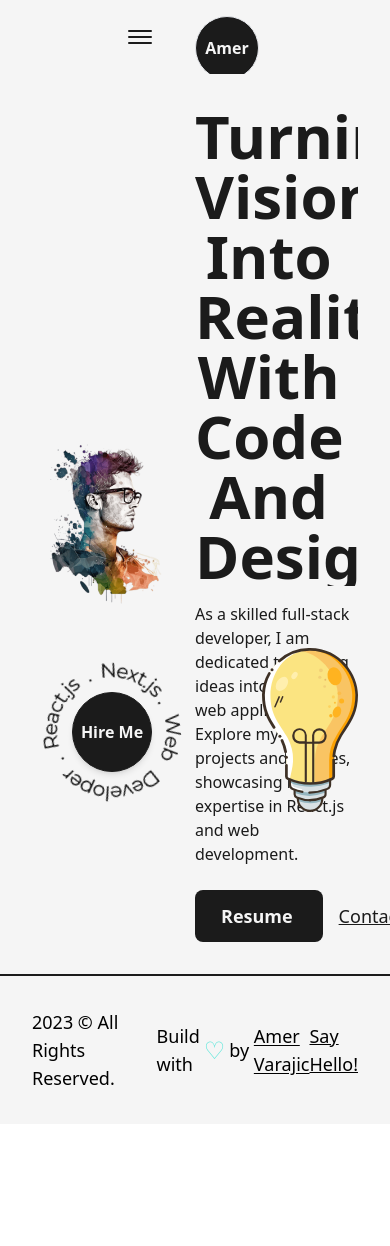
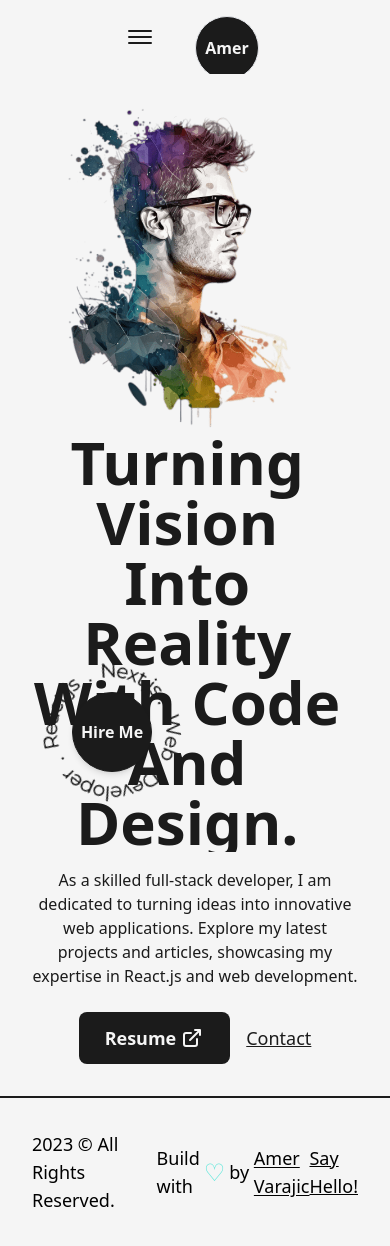
Before and after one commit to amerv97/Next.js-amervarajic-portfolio, a Next.js app in the folder Next.js-Developer-Portfolio-Starter-Code-main/: page / in a window 390 px wide. Before the commit the page ends 1124 px from the top, so only its background shows below. Built offline with nearby package versions, Linux system fonts and the light colour scheme.

Commit message:
responsive text, image buttons for home page

```diff
--- a/Next.js-Developer-Portfolio-Starter-Code-main/src/pages/index.js
+++ b/Next.js-Developer-Portfolio-Starter-Code-main/src/pages/index.js
@@ -16,18 +16,18 @@
         <meta name="description" content="Generated by create next app" />
       </Head>
       <main className="flex items-center text-dark w-full min-h-screen dark:text-light">
-        <Layout className="pt-0">
-          <div className="flex items-center justify-between w-full">
-            <div className="w-1/2">
+        <Layout className="pt-0 md:pt-16 sm:pt8">
+          <div className="flex items-center justify-between w-full lg:flex-col">
+            <div className="w-1/2 md:w-full">
               <Image
                 src={profilePic}
                 alt="Amer Varajic"
-                className="w-full h-auto"
+                className="w-full h-auto lg:hidden md:inline-block ms:w-full "
                 priority
                 sizes="(max-width: 768px) 100vw, (max-width: 1200px) 50vw, 33vw"
               />
             </div>
-            <div className="w-1/2 flex flex-col self-center items-center">
+            <div className="w-1/2 flex flex-col self-center items-center lg:w-full lg:text-center ">
               <h1> </h1>
               <AnimatedText
                 text="Turning Vision Into Reality With Code And Design."
@@ -39,7 +39,7 @@
                 projects and articles, showcasing my expertise in React.js and
                 web development.
               </p>
-              <div className="flex items-center self-start mt-2">
+              <div className="flex items-center self-start mt-2 lg:self-center">
                 <Link
                   href="/dummy.pdf"
                   target={"_blank"}
@@ -63,7 +63,7 @@
 
         <HireMe />
 
-        <div className="w-24 absolute right-8 bottom-8 inline-block">
+        <div className="w-24 absolute right-8 bottom-8 inline-block md:hidden">
           <Image
             src={lightBulb}
             alt="Amer Varajic"
```
